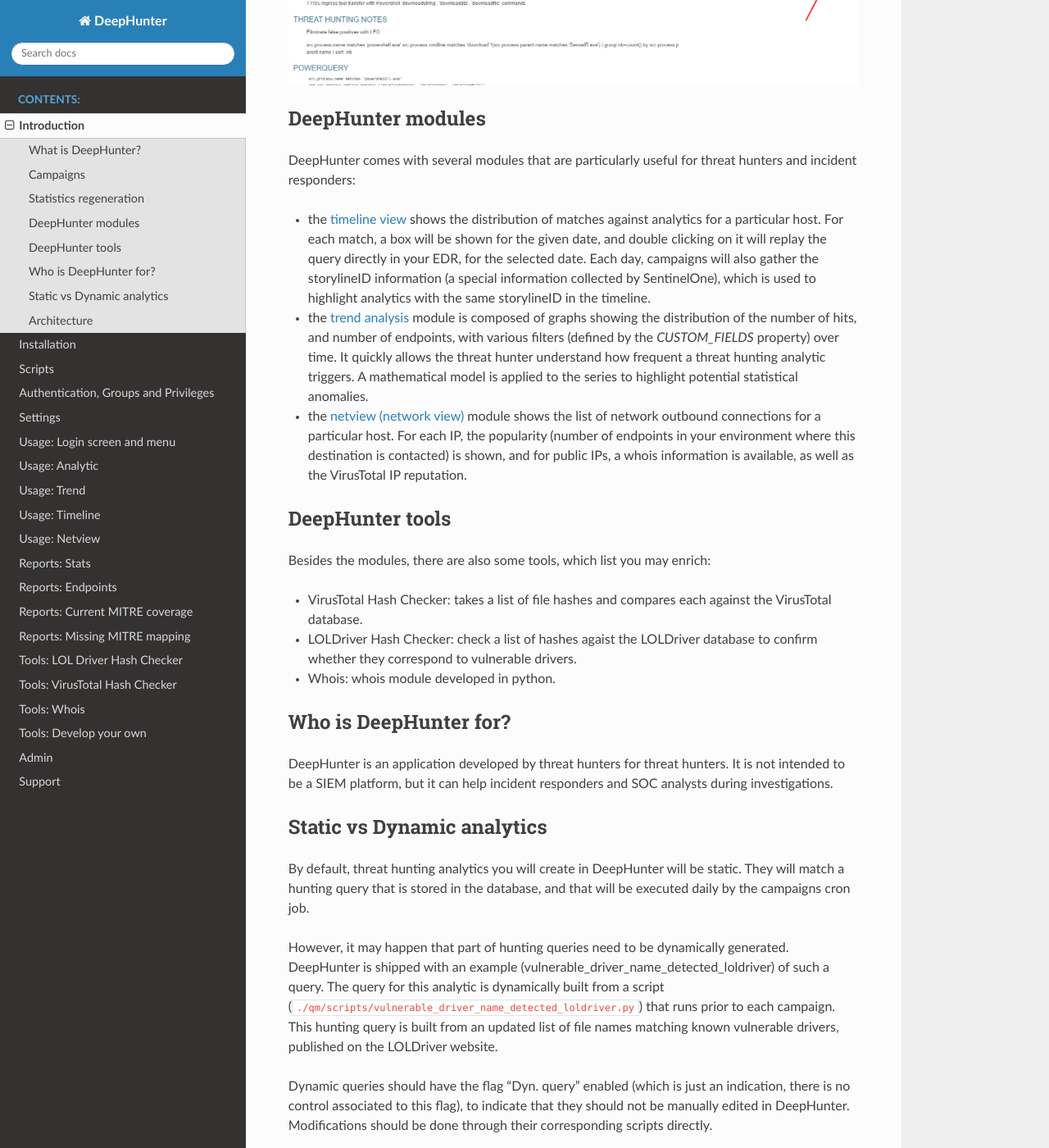
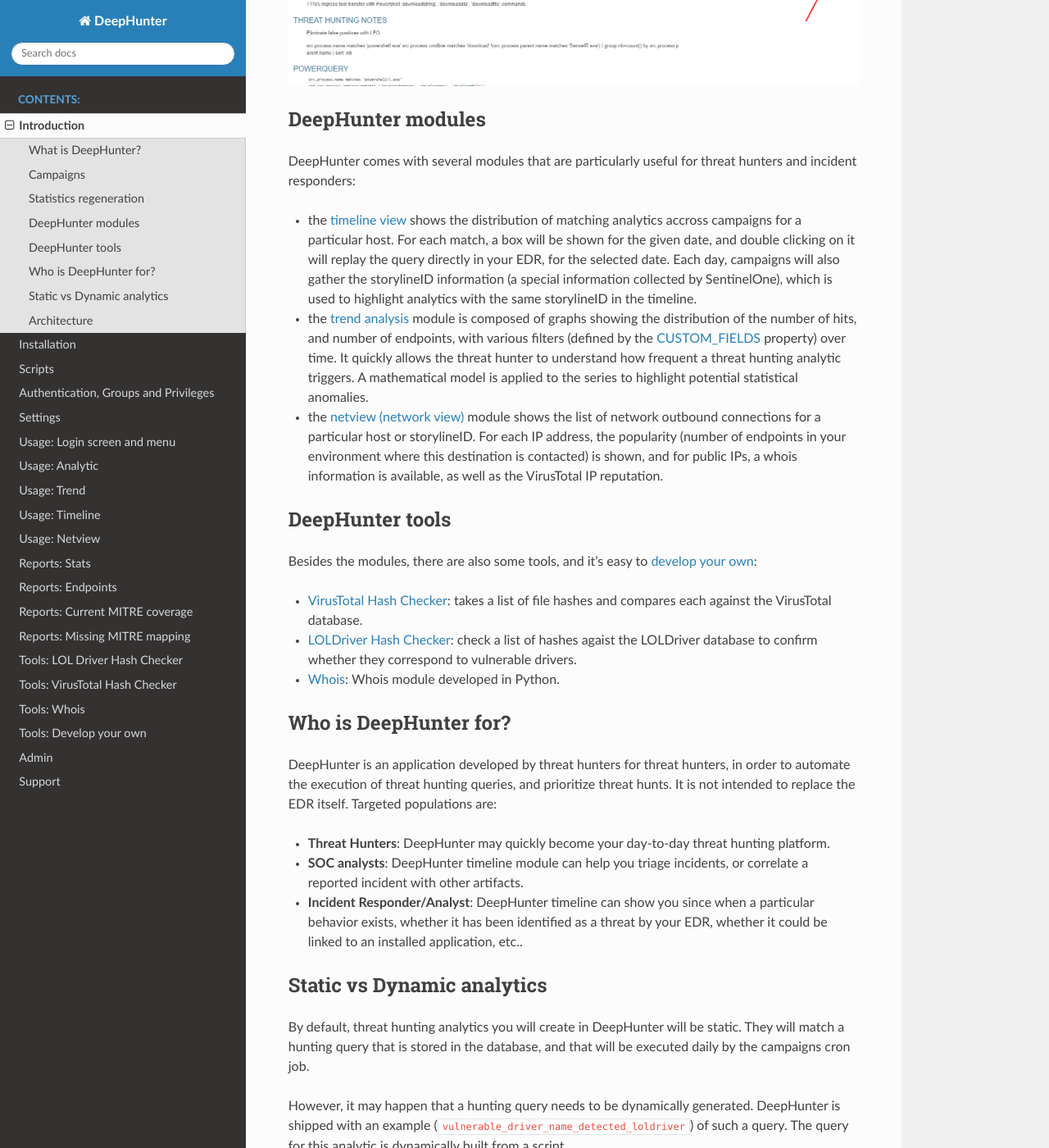
Before and after one commit to wikijm/deephunter, a Sphinx documentation site: the page built from docs/intro.rst, in a window 1280 px wide and 1400 px high, scrolled down 1126 px. Shown: the whole window at 82% size. Built offline with Sphinx 7.4.7 and the Read the Docs theme 3.1.0, drawn with Linux system fonts in a browser that asks for light colours; some of the changed text lies outside the part shown.

Commit message:
updated doc

```diff
--- a/docs/intro.rst
+++ b/docs/intro.rst
@@ -16,9 +16,9 @@
 
 Campaigns
 *********
-The purpose of DeepHunter is to automate the execution of each threat hunting analytic (the ones with the `run_daily` flag set) each day. This is done through campaigns.
+The purpose of DeepHunter is to automate the execution of threat hunting analytics (the ones with the ``run_daily`` flag set) each day. This is done through campaigns.
 
-Campaigns are cron jobs running every day at the same time. They execute the analytics, and collect statistics (number of matching events, number of endpoints, etc.) for each analytic every day for the last 24 hours, creating a baseline (trend analysis) for each analytic. A model based on z-score is then applied to these statistics to identify statistical anomalies in the timeline.
+Campaigns are cron jobs running every day at the same time. They execute the analytics, and collect statistics (number of matching events, number of endpoints, etc.) for each analytic every day for the last 24 hours, creating a baseline (trend analysis) for each analytic. A model based on z-score is then applied to these statistics to identify statistical anomalies.
 
 Statistics regeneration
 ***********************
@@ -32,30 +32,34 @@
 ******************
 DeepHunter comes with several modules that are particularly useful for threat hunters and incident responders:
 
-- the `timeline view <usage_timeline.html>`_ shows the distribution of matches against analytics for a particular host. For each match, a box will be shown for the given date, and double clicking on it will replay the query directly in your EDR, for the selected date. Each day, campaigns will also gather the storylineID information (a special information collected by SentinelOne), which is used to highlight analytics with the same storylineID in the timeline.
-- the `trend analysis <usage_trend.html>`_ module is composed of graphs showing the distribution of the number of hits, and number of endpoints, with various filters (defined by the `CUSTOM_FIELDS` property) over time. It quickly allows the threat hunter understand how frequent a threat hunting analytic triggers. A mathematical model is applied to the series to highlight potential statistical anomalies.
-- the `netview (network view) <usage_netview.html>`_ module shows the list of network outbound connections for a particular host. For each IP, the popularity (number of endpoints in your environment where this destination is contacted) is shown, and for public IPs, a whois information is available, as well as the VirusTotal IP reputation.
+- the `timeline view <usage_timeline.html>`_ shows the distribution of matching analytics accross campaigns for a particular host. For each match, a box will be shown for the given date, and double clicking on it will replay the query directly in your EDR, for the selected date. Each day, campaigns will also gather the storylineID information (a special information collected by SentinelOne), which is used to highlight analytics with the same storylineID in the timeline.
+- the `trend analysis <usage_trend.html>`_ module is composed of graphs showing the distribution of the number of hits, and number of endpoints, with various filters (defined by the `CUSTOM_FIELDS <settings.html#custom-fields>`_ property) over time. It quickly allows the threat hunter to understand how frequent a threat hunting analytic triggers. A mathematical model is applied to the series to highlight potential statistical anomalies.
+- the `netview (network view) <usage_netview.html>`_ module shows the list of network outbound connections for a particular host or storylineID. For each IP address, the popularity (number of endpoints in your environment where this destination is contacted) is shown, and for public IPs, a whois information is available, as well as the VirusTotal IP reputation.
 
 DeepHunter tools
 ****************
-Besides the modules, there are also some tools, which list you may enrich:
+Besides the modules, there are also some tools, and it's easy to `develop your own <tools_develop_your_own.html>`_:
 
-- VirusTotal Hash Checker: takes a list of file hashes and compares each against the VirusTotal database.
-- LOLDriver Hash Checker: check a list of hashes agaist the LOLDriver database to confirm whether they correspond to vulnerable drivers.
-- Whois: whois module developed in python.
+- `VirusTotal Hash Checker <tools_vt_hash_checker.html>`_: takes a list of file hashes and compares each against the VirusTotal database.
+- `LOLDriver Hash Checker <tools_lol_drivers_hash_checker.html>`_: check a list of hashes agaist the LOLDriver database to confirm whether they correspond to vulnerable drivers.
+- `Whois <tools_whois.html>`_: Whois module developed in Python.
 
 Who is DeepHunter for?
 **********************
-DeepHunter is an application developed by threat hunters for threat hunters. It is not intended to be a SIEM platform, but it can help incident responders and SOC analysts during investigations.
+DeepHunter is an application developed by threat hunters for threat hunters, in order to automate the execution of threat hunting queries, and prioritize threat hunts. It is not intended to replace the EDR itself. Targeted populations are:
+
+- **Threat Hunters**: DeepHunter may quickly become your day-to-day threat hunting platform.
+- **SOC analysts**: DeepHunter timeline module can help you triage incidents, or correlate a reported incident with other artifacts.
+- **Incident Responder/Analyst**: DeepHunter timeline can show you since when a particular behavior exists, whether it has been identified as a threat by your EDR, whether it could be linked to an installed application, etc..
 
 Static vs Dynamic analytics
 ***************************
 
 By default, threat hunting analytics you will create in DeepHunter will be static. They will match a hunting query that is stored in the database, and that will be executed daily by the campaigns cron job.
 
-However, it may happen that part of hunting queries need to be dynamically generated. DeepHunter is shipped with an example (vulnerable_driver_name_detected_loldriver) of such a query. The query for this analytic is dynamically built from a script (``./qm/scripts/vulnerable_driver_name_detected_loldriver.py``) that runs prior to each campaign. This hunting query is built from an updated list of file names matching known vulnerable drivers, published on the LOLDriver website.
+However, it may happen that a hunting query needs to be dynamically generated. DeepHunter is shipped with an example (``vulnerable_driver_name_detected_loldriver``) of such a query. The query for this analytic is dynamically built from a script (``./qm/scripts/vulnerable_driver_name_detected_loldriver.py``) that runs prior to each campaign. This hunting query is built from an updated list of file names matching known vulnerable drivers, published on the LOLDriver website.
 
-Dynamic queries should have the flag "Dyn. query" enabled (which is just an indication, there is no control associated to this flag), to indicate that they should not be manually edited in DeepHunter. Modifications should be done through their corresponding scripts directly.
+Dynamic queries should have the ``Dyn. query`` flag enabled (which is just an indication, there is no control associated to this flag), to indicate that they should not be manually edited in DeepHunter. Modifications should be done through their corresponding scripts directly.
 
 Architecture
 ************
--- a/docs/usage_analytics.rst
+++ b/docs/usage_analytics.rst
@@ -24,14 +24,14 @@
 - **Name**: name of the analytic
 - **Pub status**: Publication status (Draft or production)
 - **Confidence**: the confidence indicator (CRIT, HIGH, MED, LOW) tells how much you can trust the analytic. If it tends to output many "false positives", the confidence will likely be "LOW". On the other hand, a confidence of "CRIT" means that all matching events are real alerts.
-- **Relevance**: The relevance (CRIT, HIGH, MED, LOW) tells how much relevant a threat hunting analytic is, and this is independant from the confidence. It may happen that you have an analytic that matches many events, only some of which are interesting. However, for these latest, the rule is very relevant/significant, and matching events will need to be carefully reviewed.
-- **Run daily**: Flag indicating if the analytic is run daily (via the campaigns cron job).
-- **STAR rule**: Flag indicating if the analytic has a matching STAR rule in SentinelOne. When you modify an analytic in DeepHunter, always check if this flag is set, as you may also want to reflect the change in the corresponding STAR rule (there is no automatic process).
-- **Dyn query**: Flag that indicates if the analytic is static or dynamic (see the `intro page <intro.html>`_ for more information).
+- **Relevance**: The relevance (CRIT, HIGH, MED, LOW) tells how bad it is for your organization if events match the threat hunting analytic, independantly from the confidence. Understand it as the "impact". It may happen that you have an analytic that matches many events, only some of which are interesting/relevant. However, you may still want to keep this rule as matches may indicate a sign of compromise. In this case, the rule may have a low confidence, with a critical relevance.
+- **Run daily**: Flag indicating if the analytic is run daily (via the campaigns cron job). Remember that DeepHunter is a repository storing all threat hunting analytics, but not all of them may need to be automated.
+- **STAR rule**: Flag indicating if the analytic has a matching STAR rule in SentinelOne. When you modify an analytic in DeepHunter, always check if this flag is set, as you may also want to reflect the change in the corresponding STAR rule (DeepHunter analytic and STAR rules are not automatically synchronized).
+- **Dyn query**: Flag that indicates if the analytic is `static or dynamic <intro.html#static-vs-dynamic-analytics>`_.
 - **Trend**: sparkline showing the trend (based on statistics collected by the campaigns) for the last 20 days.
 - **Hits (24h)**: Number of matching events for the last 24h, according to the last campaign.
 - **Hosts (24h)**: Number of matching unique endpoints for the last 24h, according to the last campaign.
-- **Custom fields**: Number of matching unique endpoints for the last 24h, according to the last campaign, with specific filters defined for up to 3 custom fields (defined in the settings).
+- **Custom fields**: Number of matching unique endpoints for the last 24h, according to the last campaign, with specific filters defined for up to 3 custom fields (defined in the `settings <settings.html#custom-fields>`_).
 
 Threat hunting analytic details
 *******************************
@@ -50,19 +50,19 @@
 Header Information
 ==================
 
-- **top 10 endpoints + see all endpoints**: Shows the list of top 10 endpoints identified by the last campaign. Clicking on an endpoint will open a new window, loaded with the `timeline <usage_timeline.html>`_ of the selected endpoint. If there are more than 10 endpoints, the `see all endpoints` link redirects to the backend to show the full list of endpoints.
-- **Created on, last modified on, history**: Date of creation and last modification. The `history` link shows all modifications, user and date for the analytic. It relies on the `django-simple-history` package.
+- **top 10 endpoints + see all endpoints**: Shows the list of top 10 endpoints identified by the last campaign. Clicking on an endpoint will open a new window, loaded with the `timeline <usage_timeline.html>`_ of the selected endpoint. If there are more than 10 endpoints, the ``see all endpoints`` link redirects to the backend to show the full list of endpoints.
+- **Created on, last modified on, history**: Date of creation and last modification. The ``history`` link shows all modifications, user and date for the analytic. It relies on the ``django-simple-history`` package.
 - **Tags**: list of selected tags for the threat hunting analytic.
 
 Sections
 ========
 
-- **Description**: This is the description of the threat hunting analytic. It uses the markdown syntax to format the text, and possibly add subsections (description, offensive tradecraft, examples, etc.)
-- **Threat Hunting Notes**: Shows the threat hunting notes to help threat hunters to triage matches. For example, it can be used to warn about known false positives, or describe some exclusions.
+- **Description**: This is the description of the threat hunting analytic. It uses the markdown syntax to format the text, and possibly add subsections (e.g., description, offensive tradecraft, examples, etc.)
+- **Threat Hunting Notes**: Notes to help threat hunters to triage events. For example, it can be used to inform about known false positives, or describe some exclusions.
 - **PowerQuery**: The PowerQuery, including columns (the query and the columns are in 2 separate fields in the database).
 - **Threat Coverage**: shows the OS covered by the threat hunting analytic, vulnerabilities covered, associated threat actors and associated threats.
 - **MITRE Information**: MITRE coverage (tactics, techniques and sub-techniques).
-- **Emulation & Validation**: Shows steps to emulate a behavior that will trigger the analytic.
+- **Emulation & Validation**: Shows steps to emulate a behavior that will trigger the analytic. It uses the markdown syntax.
 - **References**: a list of links to learn more about the threat hunting analytic.
 
 Search form
```
Also changed, not shown: other parts of docs/usage_analytics.rst (+6 -0 lines), docs/authentication.rst (+5 -2 lines), docs/install.rst (+20 -24 lines), docs/img/analytics_filters.png (added), docs/img/analytics_filters_available.png (added).
